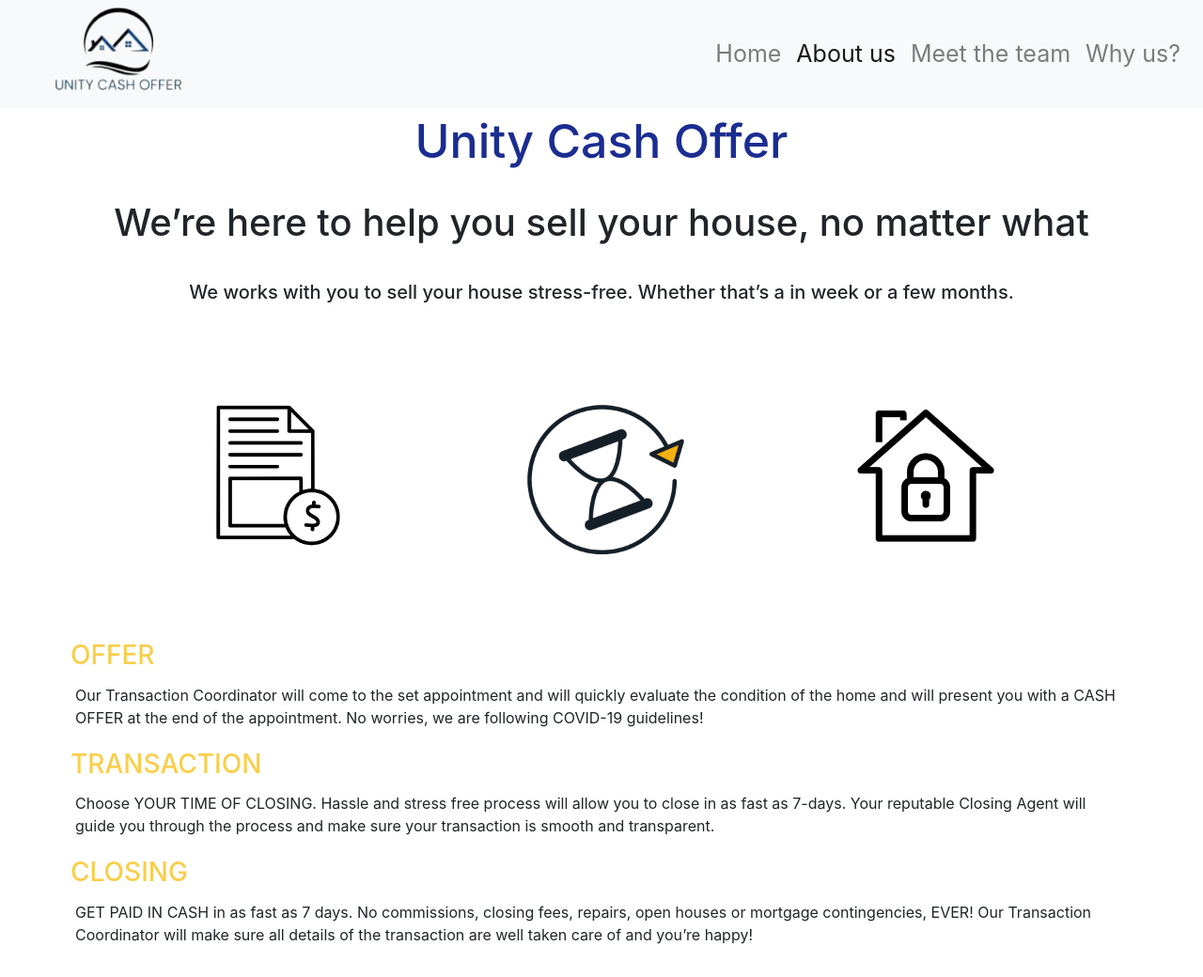
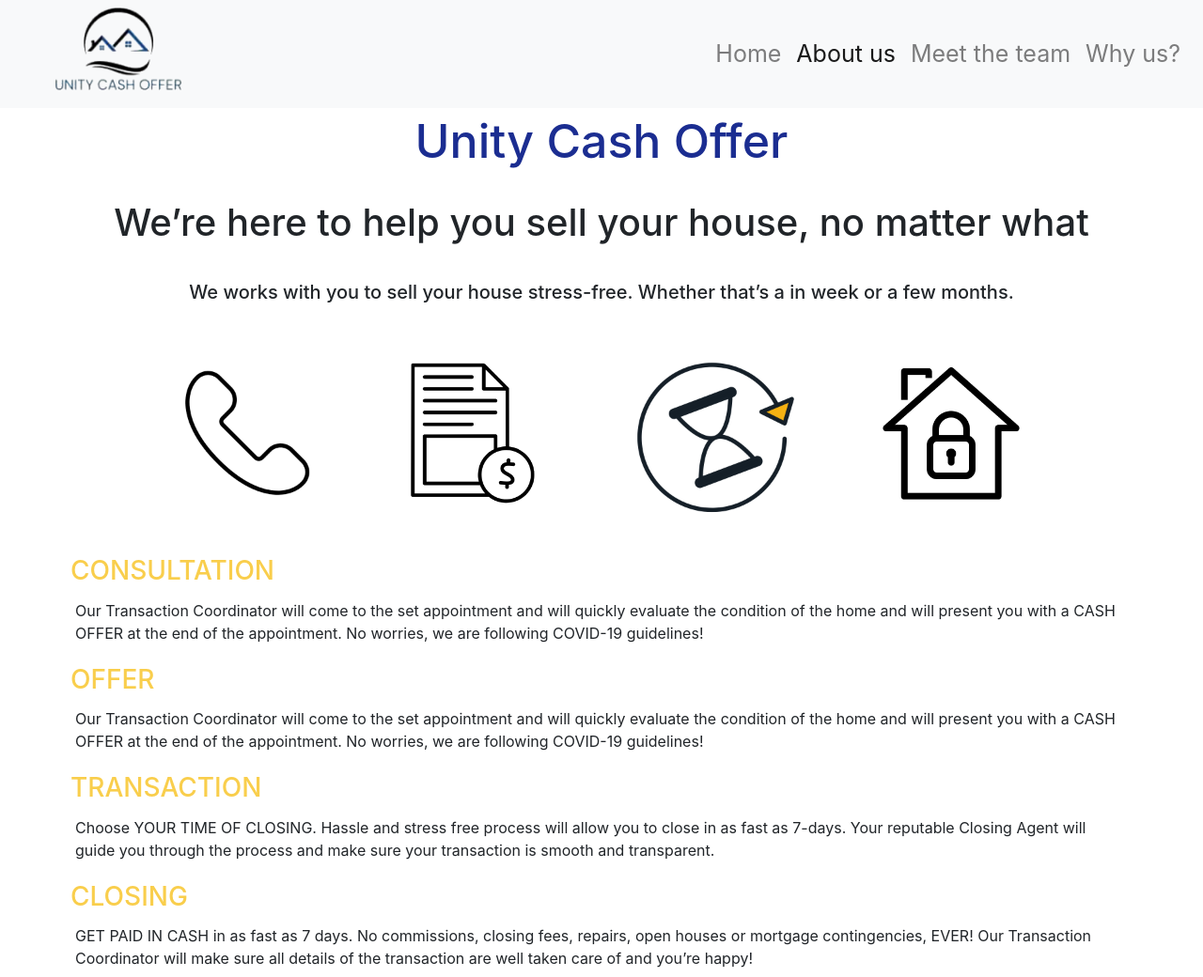
Before and after one commit to ksandoval21/unitycashoffer, a plain HTML site: page aboutus.html in a window 1280 px wide. Shown: the top 1040 px of the page at 94% size. Drawn offline with nearby package versions, Linux system fonts and the light colour scheme.

Commit message:
changes to about us page

```diff
--- a/aboutus.css
+++ b/aboutus.css
@@ -14,10 +14,11 @@ nav a {
     color: rgb(27, 45, 145);
 }
 .images{
-    margin: 85px;;
+    margin: 40px;;
 }
 .container {
     text-align: center;
+    width: 100%;
 }
 .header{
     font-size: 40px;
@@ -45,3 +46,6 @@ p{
     text-align: center;
     padding-bottom: 35px;
 }
+.phone-icon{
+    width: 150px;
+}
--- a/aboutus.html
+++ b/aboutus.html
@@ -36,11 +36,16 @@
     <h2 class="header">We’re here to help you sell your house, no matter what</h2>
     <h3 class="header2"> We works with you to sell your house stress-free. Whether that’s a in week or a few months.</h3>
     <div class="container">
+        <img src="photos/phone.png" alt="Logo"  class="images phone-icon">
         <img src="photos/offer.png" alt="Logo"  class="images">
         <img src="photos/transaction.png" alt="Logo" class="images">
         <img src="photos/closing.png" alt="Logo" class="images">
     </div>
     <div class="steps">
+      <h3 class="heading">CONSULTATION</h3>
+    <p>Our Transaction Coordinator will come to the set appointment and will quickly
+        evaluate the condition of the home and will present you with a CASH OFFER at the end of the
+        appointment. No worries, we are following COVID-19 guidelines!</p>
     <h3 class="heading">OFFER</h3>
     <p>Our Transaction Coordinator will come to the set appointment and will quickly
         evaluate the condition of the home and will present you with a CASH OFFER at the end of the
```
Also changed, not shown: home.css (+11 -3 lines), index.html (+5 -4 lines), photos/phone.png (added).
